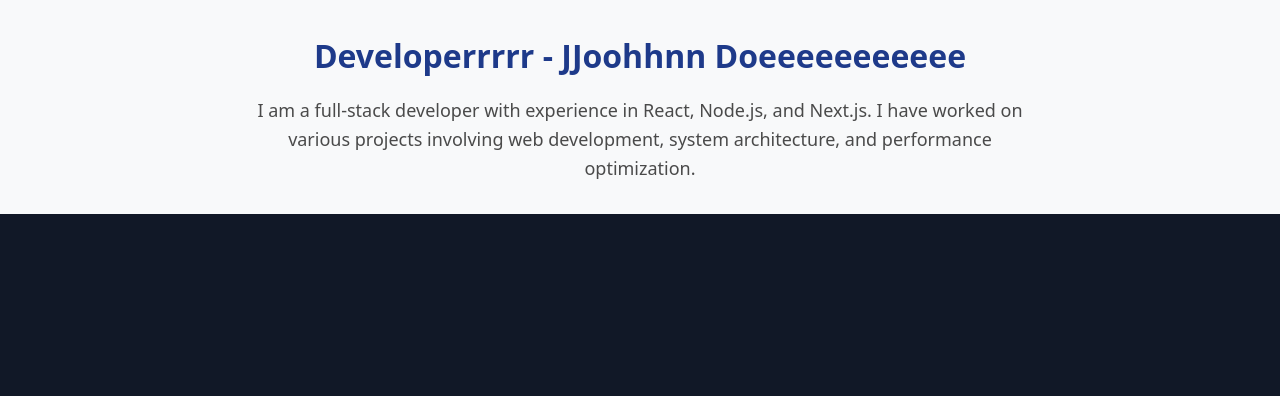
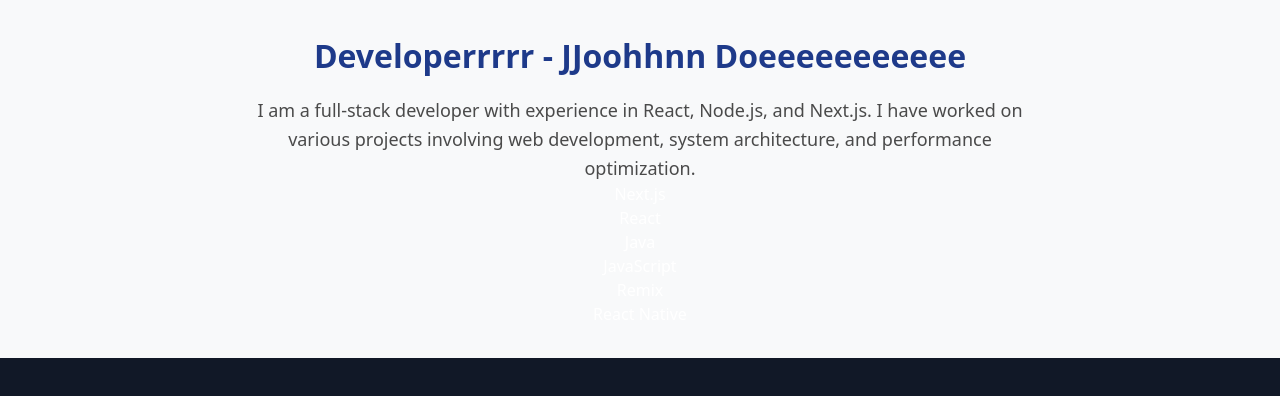
Before and after one commit to tediyo/New-QA-Pro-Web, a Next.js app: page /developer in a window 1280 px wide. Shown: the top 396 px of the page. Built offline with nearby package versions, Linux system fonts and the light colour scheme.

Commit message:
Styling for DEv Enhancement for skills

```diff
--- a/src/app/developer/page.tsx
+++ b/src/app/developer/page.tsx
@@ -1,5 +1,7 @@
 import { FC } from "react";
 import "./styles.css"; // Import the CSS file
+
+const skills = ["Next.js", "React", "Java", "JavaScript", "Remix", "React Native"];
 
 const DeveloperPage: FC = () => {
   return (
@@ -10,6 +12,15 @@ const DeveloperPage: FC = () => {
         I have worked on various projects involving web development, system architecture,
         and performance optimization.
       </p>
+
+      {/* Skills Section */}
+      <div className="skills-container">
+        {skills.map((skill, index) => (
+          <div key={index} className="skill-card">
+            {skill}
+          </div>
+        ))}
+      </div>
     </div>
   );
 };
```
